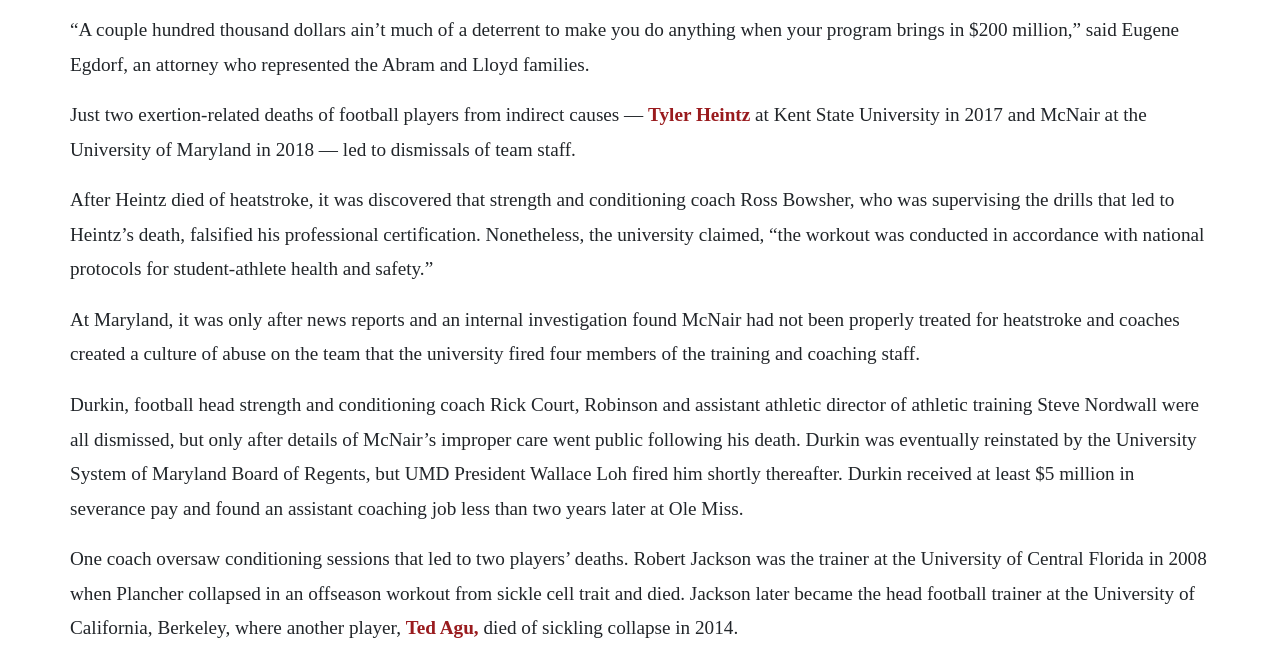
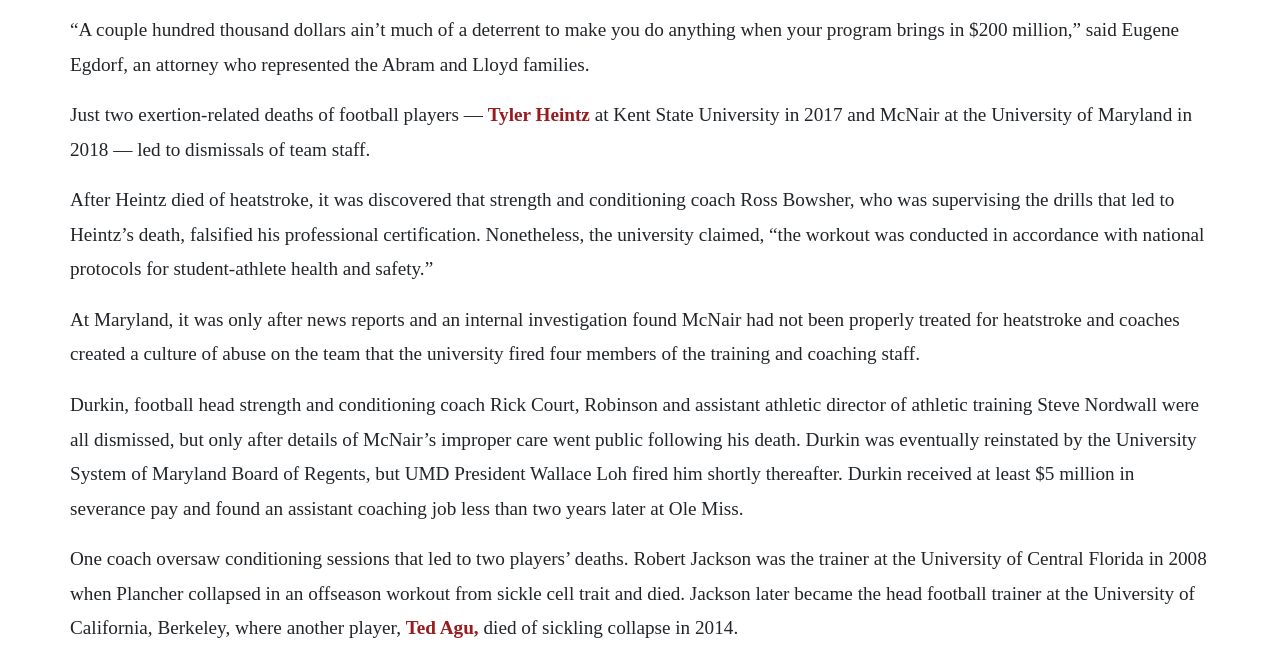
Before and after one commit to mollywork/football_dan_novak, a plain HTML site: page index.html in a window 1280 px wide. Shown: the part 7170-7829 px from the top of the page. Drawn offline with nearby package versions, Linux system fonts and the light colour scheme; a web font is replaced by a local one.

Commit message:
copy edit

```diff
--- a/index.html
+++ b/index.html
@@ -219,7 +219,7 @@
 
       <p>“A couple hundred thousand dollars ain’t much of a deterrent to make you do anything when your program brings in $200 million,” said Eugene Egdorf, an attorney who represented the Abram and Lloyd families.</p>
 
-      <p>Just two exertion-related deaths of football players from indirect causes — <a href="#heintz">Tyler Heintz</a> at Kent State University in 2017 and McNair at the University of Maryland in 2018 — led to dismissals of team staff.</p>
+      <p>Just two exertion-related deaths of football players — <a href="#heintz">Tyler Heintz</a> at Kent State University in 2017 and McNair at the University of Maryland in 2018 — led to dismissals of team staff.</p>
 
       <p>After Heintz died of heatstroke, it was discovered that strength and conditioning coach Ross Bowsher, who was supervising the drills that led to Heintz’s death, falsified his professional certification. Nonetheless, the university claimed, “the workout was conducted in accordance with national protocols for student-athlete health and safety.”</p>
 
```
Also changed, not shown: 1 other file.
